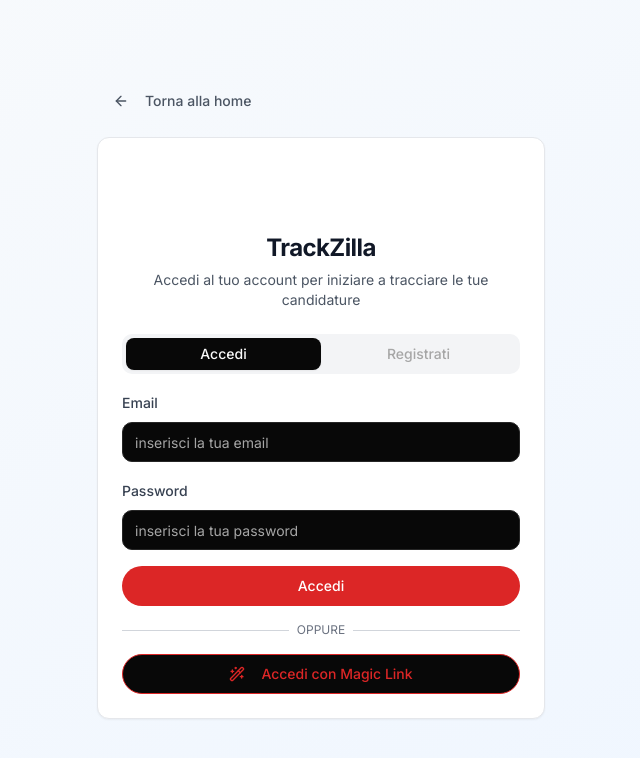
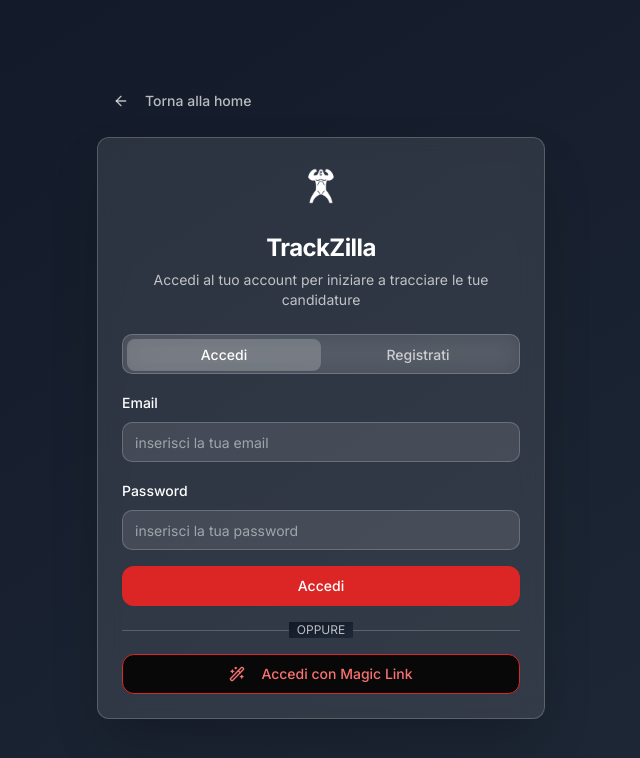
Before and after one commit to SalvatoreCampagnese/TrackZilla, a React (Vite) app: page / in a window 1280 px wide. Both pictures are taken after a click on the button "Sign In". Shown: the top 758 px of the page, without its empty margins (319-959 px from the left). Built offline with nearby package versions, Linux system fonts and the light colour scheme.

Commit message:
feat: Apply color palette to auth and dashboard
Apply the same color gradients and palette to the login page and dashboard interface, including tabs and modals.

```diff
--- a/src/components/AuthPage.tsx
+++ b/src/components/AuthPage.tsx
@@ -106,36 +106,36 @@ export const AuthPage = () => {
   }
 
   return (
-    <div className="min-h-screen bg-gradient-to-br from-slate-50 to-blue-50 dark:from-background dark:to-background flex items-center justify-center p-4">
+    <div className="min-h-screen bg-gradient-to-br from-gray-900 to-gray-800 flex items-center justify-center p-4">
       <div className="w-full max-w-md">
         <Button
           variant="ghost"
           onClick={() => setShowAuth(false)}
-          className="mb-4 text-gray-600 dark:text-gray-300 hover:text-gray-900 dark:hover:text-white rounded-full"
+          className="mb-4 text-white/70 hover:text-white hover:bg-white/10 rounded-xl"
         >
           <ArrowLeft className="w-4 h-4 mr-2" />
           Torna alla home
         </Button>
 
-        <Card className="bg-white dark:bg-card border-gray-200 dark:border-border">
+        <Card className="bg-white/10 backdrop-blur-md border-white/20 shadow-2xl">
           <CardHeader className="text-center">
             <div className="flex justify-center mb-4">
               <div className="w-12 h-12 rounded-xl overflow-hidden">
                 <img src="/lovable-uploads/95407aee-75ac-4d31-a281-db4fc0472751.png" alt="TrackZilla Logo" className="w-full h-full object-cover" />
               </div>
             </div>
-            <CardTitle className="text-2xl font-bold text-gray-900 dark:text-foreground">TrackZilla</CardTitle>
-            <CardDescription className="text-gray-600 dark:text-muted-foreground">
+            <CardTitle className="text-2xl font-bold text-white">TrackZilla</CardTitle>
+            <CardDescription className="text-white/70">
               Accedi al tuo account per iniziare a tracciare le tue candidature
             </CardDescription>
           </CardHeader>
           <CardContent>
             <Tabs value={activeTab} onValueChange={setActiveTab} className="w-full">
-              <TabsList className="grid w-full grid-cols-2 bg-gray-100 dark:bg-muted">
-                <TabsTrigger value="signin" className="dark:text-muted-foreground dark:data-[state=active]:bg-background dark:data-[state=active]:text-foreground">
+              <TabsList className="grid w-full grid-cols-2 bg-white/10 backdrop-blur-md border border-white/20">
+                <TabsTrigger value="signin" className="text-white/70 data-[state=active]:bg-white/20 data-[state=active]:text-white">
                   Accedi
                 </TabsTrigger>
-                <TabsTrigger value="signup" className="dark:text-muted-foreground dark:data-[state=active]:bg-background dark:data-[state=active]:text-foreground">
+                <TabsTrigger value="signup" className="text-white/70 data-[state=active]:bg-white/20 data-[state=active]:text-white">
                   Registrati
                 </TabsTrigger>
               </TabsList>
@@ -143,30 +143,30 @@ export const AuthPage = () => {
               <TabsContent value="signin" className="space-y-4 mt-4">
                 <form onSubmit={handleFormSubmit} className="space-y-4">
                   <div className="space-y-2">
-                    <Label htmlFor="signin-email" className="text-gray-700 dark:text-foreground">Email</Label>
+                    <Label htmlFor="signin-email" className="text-white">Email</Label>
                     <Input
                       id="signin-email"
                       type="email"
                       placeholder="inserisci la tua email"
                       value={email}
                       onChange={(e) => setEmail(e.target.value)}
-                      className="dark:bg-background dark:border-border dark:text-foreground"
+                      className="bg-white/10 border-white/20 text-white placeholder:text-white/50 focus:border-white/40"
                     />
                   </div>
                   <div className="space-y-2">
-                    <Label htmlFor="signin-password" className="text-gray-700 dark:text-foreground">Password</Label>
+                    <Label htmlFor="signin-password" className="text-white">Password</Label>
                     <Input
                       id="signin-password"
                       type="password"
                       placeholder="inserisci la tua password"
                       value={password}
                       onChange={(e) => setPassword(e.target.value)}
-                      className="dark:bg-background dark:border-border dark:text-foreground"
+                      className="bg-white/10 border-white/20 text-white placeholder:text-white/50 focus:border-white/40"
                     />
                   </div>
                   <Button
                     type="submit"
-                    className="w-full bg-red-600 hover:bg-red-700 text-white rounded-full"
+                    className="w-full bg-red-600 hover:bg-red-700 text-white rounded-xl"
                     disabled={loading}
                   >
                     {loading ? 'Accesso in corso...' : 'Accedi'}
@@ -175,10 +175,10 @@ export const AuthPage = () => {
 
                 <div className="relative">
                   <div className="absolute inset-0 flex items-center">
-                    <span className="w-full border-t border-gray-300 dark:border-border" />
+                    <span className="w-full border-t border-white/20" />
                   </div>
                   <div className="relative flex justify-center text-xs uppercase">
-                    <span className="bg-white dark:bg-card px-2 text-gray-500 dark:text-muted-foreground">
+                    <span className="bg-gradient-to-br from-gray-900 to-gray-800 px-2 text-white/70">
                       oppure
                     </span>
                   </div>
@@ -186,7 +186,7 @@ export const AuthPage = () => {
 
                 <Button
                   variant="outline"
-                  className="w-full border-red-600 text-red-600 hover:bg-red-50 dark:border-red-400 dark:text-red-400 dark:hover:bg-background dark:hover:text-red-400 rounded-full"
+                  className="w-full border-red-600 text-red-400 hover:bg-red-600/20 hover:text-red-300 rounded-xl"
                   onClick={handleMagicLink}
                   disabled={magicLinkLoading}
                 >
@@ -198,30 +198,30 @@ export const AuthPage = () => {
               <TabsContent value="signup" className="space-y-4 mt-4">
                 <form onSubmit={handleFormSubmit} className="space-y-4">
                   <div className="space-y-2">
-                    <Label htmlFor="signup-email" className="text-gray-700 dark:text-foreground">Email</Label>
+                    <Label htmlFor="signup-email" className="text-white">Email</Label>
                     <Input
                       id="signup-email"
                       type="email"
                       placeholder="inserisci la tua email"
                       value={email}
                       onChange={(e) => setEmail(e.target.value)}
-                      className="dark:bg-background dark:border-border dark:text-foreground"
+                      className="bg-white/10 border-white/20 text-white placeholder:text-white/50 focus:border-white/40"
                     />
                   </div>
                   <div className="space-y-2">
-                    <Label htmlFor="signup-password" className="text-gray-700 dark:text-foreground">Password</Label>
+                    <Label htmlFor="signup-password" className="text-white">Password</Label>
                     <Input
                       id="signup-password"
                       type="password"
                       placeholder="crea una password"
                       value={password}
                       onChange={(e) => setPassword(e.target.value)}
-                      className="dark:bg-background dark:border-border dark:text-foreground"
+                      className="bg-white/10 border-white/20 text-white placeholder:text-white/50 focus:border-white/40"
                     />
                   </div>
                   <Button
                     type="submit"
-                    className="w-full bg-red-600 hover:bg-red-700 text-white rounded-full"
+                    className="w-full bg-red-600 hover:bg-red-700 text-white rounded-xl"
                     disabled={loading}
                   >
                     {loading ? 'Registrazione in corso...' : 'Registrati'}
```
Also changed, not shown: src/components/JobTracker.tsx (+27 -27 lines).
